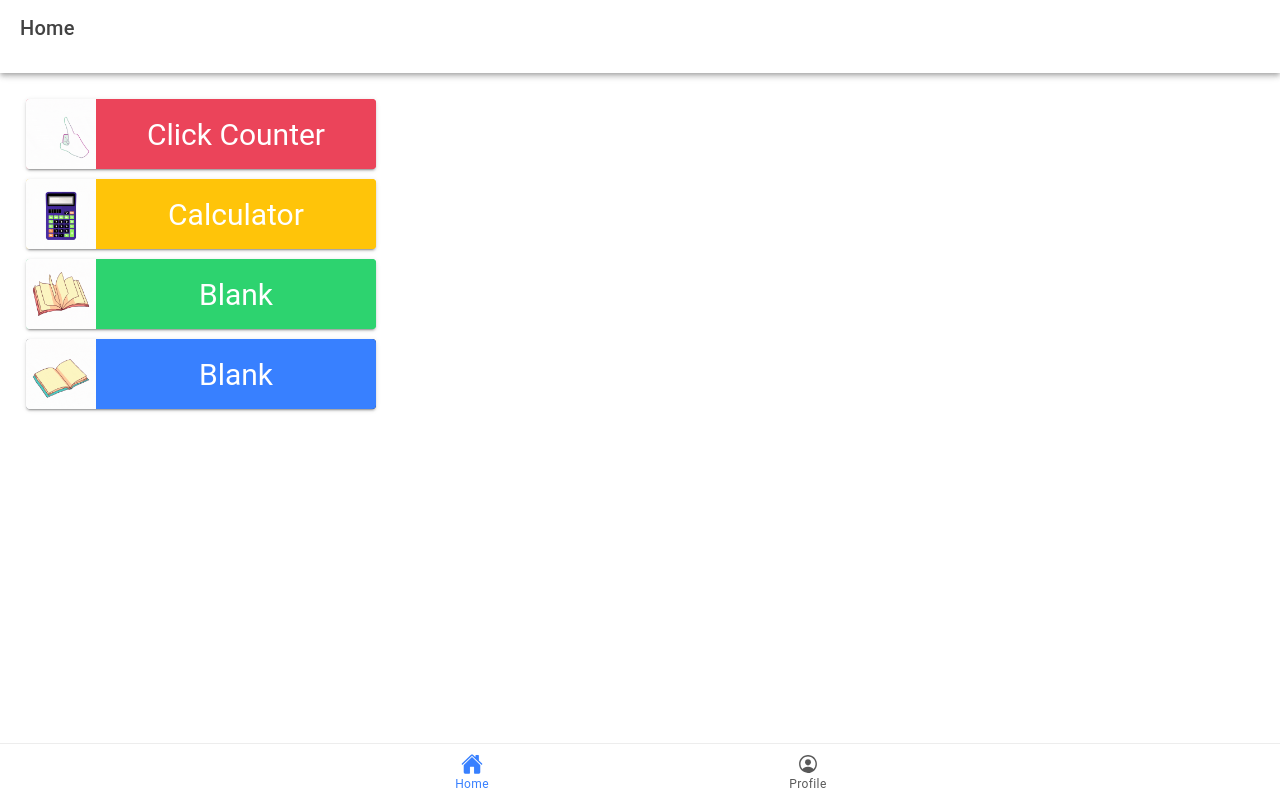
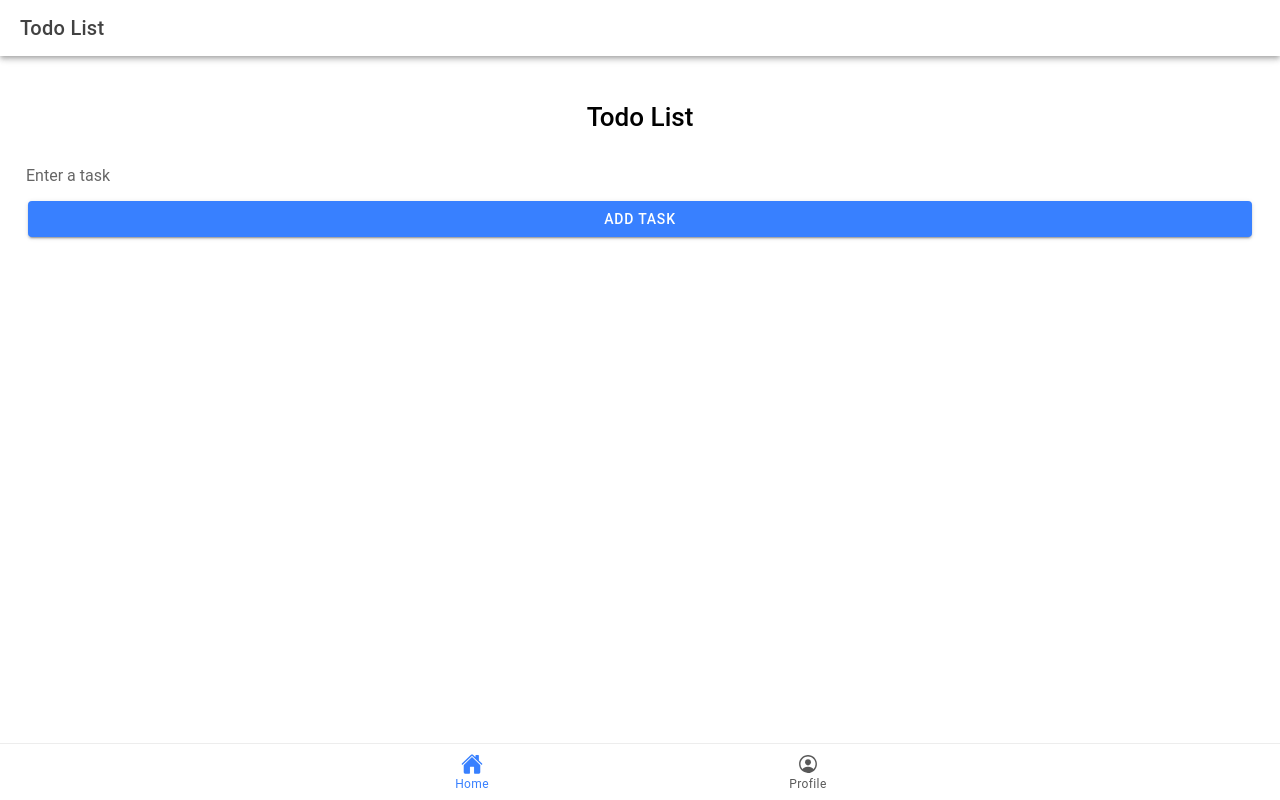
Before and after one commit to anjlibay/ion-t-libay, a React (Vite) app: page /home in a window 1280 px wide. Built offline with nearby package versions, Linux system fonts and the light colour scheme.

Commit message:
Added new tab in pages To_do_list.tsx and To_do_list.css

```diff
--- a/src/App.tsx
+++ b/src/App.tsx
@@ -15,6 +15,7 @@ import Home from './pages/home';
 import Profile from './pages/Profile';
 import Click_counter from './pages/Click_counter';
 import Calculator from './pages/Calculator';
+import To_do_list from './pages/To_do_list';
 
 /* Core CSS required for Ionic components to work properly */
 import '@ionic/react/css/core.css';
@@ -65,6 +66,11 @@ const App: React.FC = () => (
           <Route exact path="/click_counter">
             <Click_counter />
           </Route>
+
+          <Route exact path="/to_do_list">
+            < To_do_list />
+          </Route>
+
           <Route exact path="/profile">
             <Profile />
           </Route>
--- /dev/null
+++ b/src/pages/To_do_list.tsx
@@ -0,0 +1,103 @@
+import React, { useState } from 'react';
+import { IonContent, IonHeader, IonPage, IonTitle, IonToolbar, IonButton, IonGrid, IonRow, IonCol, IonBackButton, IonButtons, IonList, IonItem, IonLabel, IonCheckbox, IonInput, IonIcon } from '@ionic/react';
+import { trashOutline, createOutline } from 'ionicons/icons';
+
+interface Todo {
+  id: number;
+  text: string;
+  completed: boolean;
+}
+
+const To_do_list: React.FC = () => {
+  const [todos, setTodos] = useState<Todo[]>([]);
+  const [newTodoText, setNewTodoText] = useState<string>('');
+
+  const toggleTodo = (id: number) => {
+    setTodos(prevTodos =>
+      prevTodos.map(todo =>
+        todo.id === id ? { ...todo, completed: !todo.completed } : todo
+      )
+    );
+  };
+
+  const addTodo = () => {
+    if (newTodoText.trim() !== '') {
+      setTodos(prevTodos => [
+        ...prevTodos,
+        {
+          id: prevTodos.length + 1,
+          text: newTodoText,
+          completed: false
+        }
+      ]);
+      setNewTodoText('');
+    }
+  };
+
+  const deleteTodo = (id: number) => {
+    setTodos(prevTodos => prevTodos.filter(todo => todo.id !== id));
+  };
+
+  const editTodo = (id: number, newText: string) => {
+    setTodos(prevTodos =>
+      prevTodos.map(todo =>
+        todo.id === id ? { ...todo, text: newText } : todo
+      )
+    );
+  };
+
+  return (
+    <IonPage>
+      <IonHeader>
+        <IonToolbar>
+          <IonTitle>Todo List</IonTitle>
+        </IonToolbar>
+      </IonHeader>
+
+      <IonButtons slot="start">
+        <IonBackButton defaultHref="/" />
+      </IonButtons>
+      <IonContent fullscreen className="ion-padding" style={{ backgroundColor: '#f0f0f0' }}>
+        <IonGrid>
+          <IonRow className="ion-align-items-center">
+            <IonCol size="12" className="ion-text-center">
+              <h1>Todo List</h1>
+            </IonCol>
+          </IonRow>
+          <IonRow>
+            <IonCol size="12">
+              <IonInput
+                placeholder="Enter a task"
+                value={newTodoText}
+                onIonChange={(e) => setNewTodoText(e.detail?.value || '')}
+              />
+              <IonButton expand="block" onClick={addTodo}>Add Task</IonButton>
+            </IonCol>
+          </IonRow>
+          <IonRow>
+            <IonCol size="12">
+              <IonList>
+                {todos.map(todo => (
+                  <IonItem key={todo.id}>
+                    <IonLabel>{todo.text}</IonLabel>
+                    <div className="ion-text-end">
+                      <IonButton fill="clear" onClick={() => editTodo(todo.id, prompt("Edit task:", todo.text) || todo.text)}>
+                        <IonIcon icon={createOutline} />
+                      </IonButton>
+                      <IonButton fill="clear" onClick={() => deleteTodo(todo.id)}>
+                        <IonIcon icon={trashOutline} />
+                      </IonButton>
+                    </div>
+                    <IonCheckbox slot="start" checked={todo.completed} onIonChange={() => toggleTodo(todo.id)} />
+                  </IonItem>
+                ))}
+              </IonList>
+            </IonCol>
+          </IonRow>
+        </IonGrid>
+      </IonContent>
+    </IonPage>
+  );
+};
+
+export default To_do_list;
--- a/src/pages/home.tsx
+++ b/src/pages/home.tsx
@@ -1,93 +1,156 @@
-import React from 'react';
-import {
-  IonContent,
-  IonHeader,
-  IonPage,
-  IonTitle,
-  IonToolbar,
-  IonIcon,
-  IonCard,
-  IonCardContent,
-  IonCardHeader,
-  IonCardTitle,
-} from '@ionic/react';
-import { pulseOutline, calculatorOutline } from 'ionicons/icons';
-import { useHistory } from 'react-router-dom';
+import React, { useState } from 'react';
+import { IonContent, IonHeader, IonPage, IonTitle, IonToolbar, IonButton, IonGrid, IonRow, IonCol, IonBackButton, IonButtons, IonList, IonItem, IonLabel, IonCheckbox, IonInput, IonIcon, IonAlert } from '@ionic/react';
+import { trashOutline, createOutline } from 'ionicons/icons';
 
-const Home: React.FC = () => {
-  const history = useHistory();
+const To_do_list: React.FC = () => {
+  const [todos, setTodos] = useState<{ id: number; text: string; completed: boolean }[]>([]);
+  const [newTodoText, setNewTodoText] = useState<string>('');
+  const [editTodoId, setEditTodoId] = useState<number | null>(null);
+  const [editTodoText, setEditTodoText] = useState<string>('');
+  const [showDeleteAlert, setShowDeleteAlert] = useState<boolean>(false);
+  const [deleteTodoId, setDeleteTodoId] = useState<number | null>(null);
 
-  const goToClickCounter = () => {
-    history.push('/click_counter');
+  const toggleTodo = (id: number) => {
+    setTodos(prevTodos =>
+      prevTodos.map(todo =>
+        todo.id === id ? { ...todo, completed: !todo.completed } : todo
+      )
+    );
   };
 
-  const goToCalculator = () => {
-    history.push('/calculator');
+  const addTodo = () => {
+    if (newTodoText.trim() !== '') {
+      setTodos(prevTodos => [
+        ...prevTodos,
+        {
+          id: prevTodos.length + 1,
+          text: newTodoText,
+          completed: false
+        }
+      ]);
+      setNewTodoText('');
+    }
   };
+
+  const deleteTodo = () => {
+    if (deleteTodoId !== null) {
+      setTodos(prevTodos => prevTodos.filter(todo => todo.id !== deleteTodoId));
+    }
+    setShowDeleteAlert(false);
+  };
+
+  const handleEditTodo = (id: number, text: string) => {
+    setEditTodoId(id);
+    setEditTodoText(text);
+  };
+
+  const saveEditedTodo = () => {
+    if (editTodoId !== null && editTodoText.trim() !== '') {
+      setTodos(prevTodos =>
+        prevTodos.map(todo =>
+          todo.id === editTodoId ? { ...todo, text: editTodoText } : todo
+        )
+      );
+    }
+    setEditTodoId(null);
+    setEditTodoText('');
+  };
+
   return (
     <IonPage>
       <IonHeader>
         <IonToolbar>
-          <IonTitle>Home</IonTitle>
+          <IonTitle>Todo List</IonTitle>
         </IonToolbar>
-        <hr />
       </IonHeader>
+
       <IonContent fullscreen className="ion-padding">
-        <div className="ion-text-center"> {/* Centering content */}
-        <IonCard id="card1" onClick={goToClickCounter} style={{ width: '350px', cursor: 'pointer' }} color="danger">
-              <IonCardContent style={{ height: '70px', fontSize: '30px', display: 'flex', alignItems: 'center', padding: 0 }}>
-                <div style={{ display: 'flex', justifyContent: 'center', alignItems: 'center', height: '80px', flex: '20%', backgroundColor: 'var(--ion-color-light)', padding: 0 }}>
-                  {/* <IonIcon icon={pulseOutline} slot="start" /> */}
-                  <img alt="" id="click_counter" src="../src/assets/img/click_counter.gif" />
-                </div>
-                <div style={{ display: 'flex', justifyContent: 'center', alignItems: 'center', height: '80px', flex: '80%', backgroundColor: 'var(--ion-color-danger)', color: 'danger', padding: 0 }}>
-                  Click Counter
-                </div>
-              </IonCardContent>
-            </IonCard>
-
-
-        <IonCard id="card2" onClick={goToCalculator} style={{ width: '350px', cursor: 'pointer' }} color="warning">
-        <IonCardContent style={{ height: '70px', fontSize: '30px', display: 'flex', alignItems: 'center', padding: 0 }}>
-                <div style={{ display: 'flex', justifyContent: 'center', alignItems: 'center', height: '80px', flex: '20%', backgroundColor: 'var(--ion-color-light)', padding: 0 }}>
-                  {/* <IonIcon icon={pulseOutline} slot="start" /> */}
-                  <img alt="" id="click_counter" src="../src/assets/img/calculator.gif" />
-                </div>
-                <div style={{ display: 'flex', justifyContent: 'center', alignItems: 'center', height: '80px', flex: '80%', backgroundColor: 'var(--ion-color-warning)', color: 'white', padding: 0 }}>
-                  Calculator
-                </div>
-              </IonCardContent>
-            </IonCard>
-
-          <IonCard id="card3" style={{ width: '350px' }} color="success">
-          <IonCardContent style={{ height: '70px', fontSize: '30px', display: 'flex', alignItems: 'center', padding: 0 }}>
-                <div style={{ display: 'flex', justifyContent: 'center', alignItems: 'center', height: '80px', flex: '20%', backgroundColor: 'var(--ion-color-light)', padding: 0 }}>
-                  {/* <IonIcon icon={pulseOutline} slot="start" /> */}
-                  <img alt="" id="click_counter" src="../src/assets/img/blank.gif" />
-                </div>
-                <div style={{ display: 'flex', justifyContent: 'center', alignItems: 'center', height: '80px', flex: '80%', backgroundColor: 'var(--ion-color-success)', color: 'white', padding: 0 }}>
-                  Blank
-                </div>
-              </IonCardContent>
-            </IonCard>
-
-          <IonCard id="card4" style={{ width: '350px' }} color="dark">
-          <IonCardContent style={{ height: '70px', fontSize: '30px', display: 'flex', alignItems: 'center', padding: 0 }}>
-                <div style={{ display: 'flex', justifyContent: 'center', alignItems: 'center', height: '80px', flex: '20%', backgroundColor: 'var(--ion-color-light)', padding: 0 }}>
-                  {/* <IonIcon icon={pulseOutline} slot="start" /> */}
-                  <img alt="" id="click_counter" src="../src/assets/img/blank2.gif" />
-                </div>
-                <div style={{ display: 'flex', justifyContent: 'center', alignItems: 'center', height: '80px', flex: '80%', backgroundColor: 'var(--ion-color-primary)', color: 'white', padding: 0 }}>
-                  Blank
-                </div>
-              </IonCardContent>
-            </IonCard>
-
-        </div>
+        <IonGrid>
+          <IonRow className="ion-align-items-center">
+            <IonCol size="12" className="ion-text-center">
+              <h1>Todo List</h1>
+            </IonCol>
+          </IonRow>
+          <IonRow>
+            <IonCol size="12">
+              <IonInput
+                placeholder="Enter a task"
+                value={newTodoText}
+                onIonChange={(e) => setNewTodoText(e.detail.value!)}
+              />
+              <IonButton expand="block" onClick={addTodo}>Add Task</IonButton>
+            </IonCol>
+          </IonRow>
+          <IonRow>
+            <IonCol size="12">
+              <IonList>
+                {todos.map(todo => (
+                  <IonItem key={todo.id}>
+                    {editTodoId === todo.id ? (
+                      <IonInput
+                        value={editTodoText}
+                        onIonChange={(e) => setEditTodoText(e.detail.value!)}
+                        onBlur={saveEditedTodo}
+                        autoFocus
+                      />
+                    ) : (
+                      <>
+                        <IonLabel
+                          style={{
+                            textDecoration: todo.completed ? 'line-through' : 'none',
+                            flex: 1
+                          }}
+                          onClick={() => handleEditTodo(todo.id, todo.text)}
+                        >
+                          {todo.text}
+                        </IonLabel>
+                        <div className="ion-text-end">
+                          <IonButton fill="clear" onClick={() => handleEditTodo(todo.id, todo.text)}>
+                            <IonIcon icon={createOutline} />
+                          </IonButton>
+                          <IonButton fill="clear" onClick={() => {
+                            setDeleteTodoId(todo.id);
+                            setShowDeleteAlert(true);
+                          }}>
+                            <IonIcon icon={trashOutline} />
+                          </IonButton>
+                        </div>
+                      </>
+                    )}
+                    <IonCheckbox
+                      slot="start"
+                      checked={todo.completed}
+                      onIonChange={() => toggleTodo(todo.id)}
+                    />
+                  </IonItem>
+                ))}
+              </IonList>
+            </IonCol>
+          </IonRow>
+        </IonGrid>
+        <IonAlert
+          isOpen={showDeleteAlert}
+          onDidDismiss={() => setShowDeleteAlert(false)}
+          header={'Confirm Deletion'}
+          message={'Are you sure you want to delete this task?'}
+          buttons={[
+            {
+              text: 'Cancel',
+              role: 'cancel',
+              cssClass: 'secondary',
+              handler: () => {
+                setDeleteTodoId(null);
+              }
+            },
+            {
+              text: 'Delete',
+              handler: deleteTodo
+            }
+          ]}
+        />
       </IonContent>
     </IonPage>
   );
-
 };
 
-export default Home;
+export default To_do_list;
```
Also changed, not shown: src/pages/To_do_list.css (added, +62 -0 lines), src/assets/img/To_do_list.gif (added).
